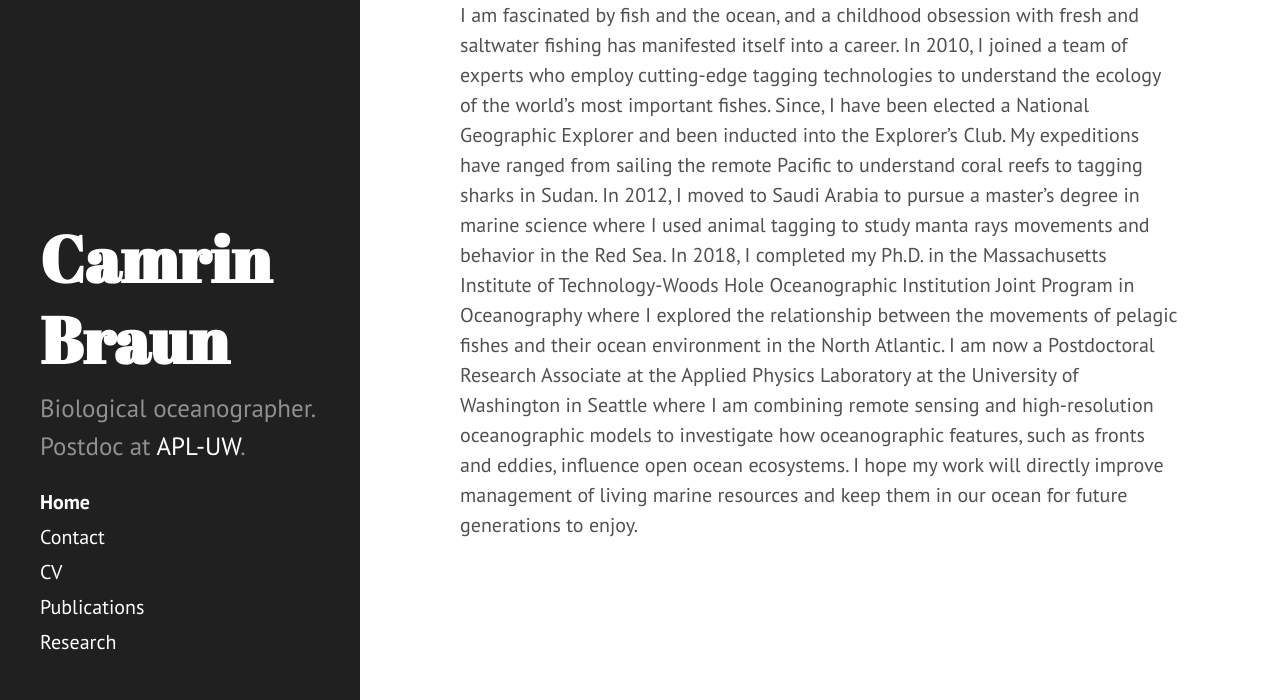
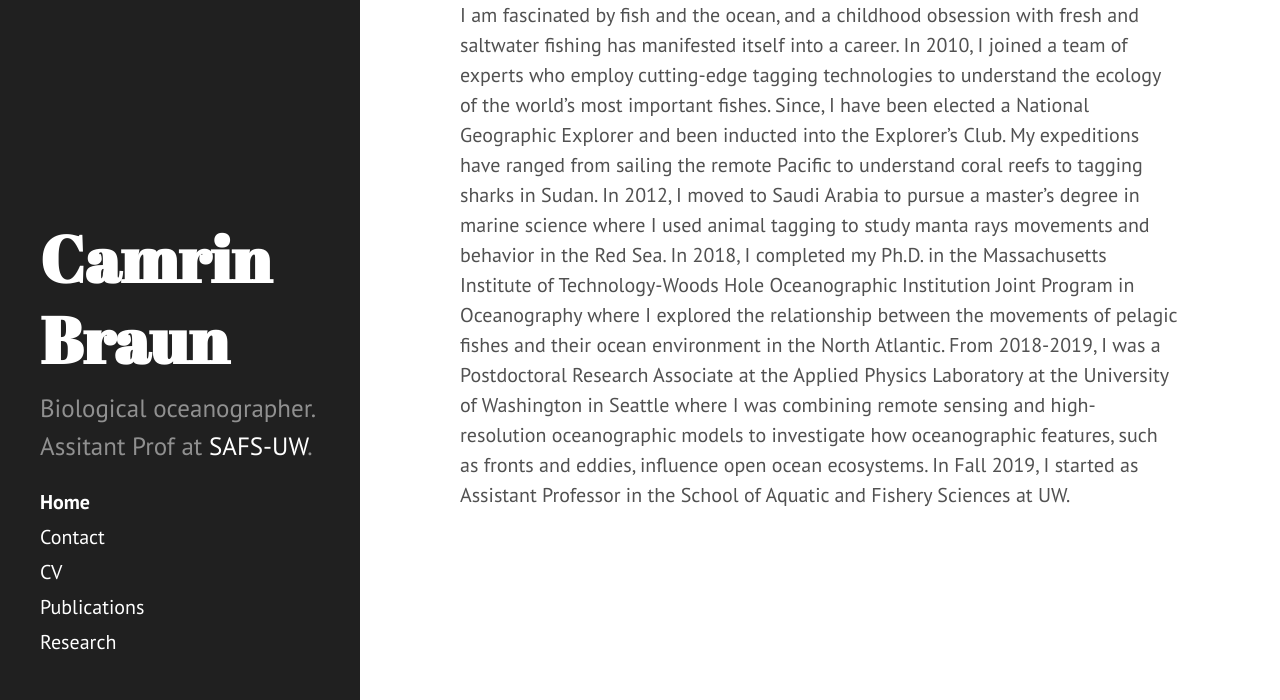
Before and after one commit to camrinbraun/camrinbraun.github.io, a Jekyll site: the page built from index.md, in a window 1280 px wide and 1237 px high. Shown: the part 537-1237 px from the top of the window. Built offline with Jekyll 4.4.1, drawn with Linux system fonts in a browser that asks for light colours; our own code applies the rules of GitHub Pages for plain Markdown files.

Commit message:
quick updates to reflect position change

```diff
--- a/_config.yml
+++ b/_config.yml
@@ -23,7 +23,7 @@ permalink:        pretty
 # Setup
 title:            Camrin Braun
 #tagline:          'A Jekyll theme'
-description:      'Biological oceanographer. Postdoc at <a href="http://www.apl.washington.edu/" target="_blank">APL-UW</a>.'
+description:      'Biological oceanographer. Assitant Prof at <a href="https://fish.uw.edu/" target="_blank">SAFS-UW</a>.'
 baseurl:          /
 
 author:
--- a/index.md
+++ b/index.md
@@ -15,4 +15,4 @@
   Searching for whale sharks in the Azores. Photo by <a href="https://tanesinclair-taylor.com/" target="_blank">Tane Sinclair-Taylor</a>.</figcaption>
 </figure>
 
-I am fascinated by fish and the ocean, and a childhood obsession with fresh and saltwater fishing has manifested itself into a career. In 2010, I joined a team of experts who employ cutting-edge tagging technologies to understand the ecology of the world’s most important fishes. Since, I have been elected a National Geographic Explorer and been inducted into the Explorer’s Club. My expeditions have ranged from sailing the remote Pacific to understand coral reefs to tagging sharks in Sudan. In 2012, I moved to Saudi Arabia to pursue a master’s degree in marine science where I used animal tagging to study manta rays movements and behavior in the Red Sea. In 2018, I completed my Ph.D. in the Massachusetts Institute of Technology-Woods Hole Oceanographic Institution Joint Program in Oceanography where I explored the relationship between the movements of pelagic fishes and their ocean environment in the North Atlantic. I am now a Postdoctoral Research Associate at the Applied Physics Laboratory at the University of Washington in Seattle where I am combining remote sensing and high-resolution oceanographic models to investigate how oceanographic features, such as fronts and eddies, influence open ocean ecosystems. I hope my work will directly improve management of living marine resources and keep them in our ocean for future generations to enjoy.
+I am fascinated by fish and the ocean, and a childhood obsession with fresh and saltwater fishing has manifested itself into a career. In 2010, I joined a team of experts who employ cutting-edge tagging technologies to understand the ecology of the world’s most important fishes. Since, I have been elected a National Geographic Explorer and been inducted into the Explorer’s Club. My expeditions have ranged from sailing the remote Pacific to understand coral reefs to tagging sharks in Sudan. In 2012, I moved to Saudi Arabia to pursue a master’s degree in marine science where I used animal tagging to study manta rays movements and behavior in the Red Sea. In 2018, I completed my Ph.D. in the Massachusetts Institute of Technology-Woods Hole Oceanographic Institution Joint Program in Oceanography where I explored the relationship between the movements of pelagic fishes and their ocean environment in the North Atlantic. From 2018-2019, I was a Postdoctoral Research Associate at the Applied Physics Laboratory at the University of Washington in Seattle where I was combining remote sensing and high-resolution oceanographic models to investigate how oceanographic features, such as fronts and eddies, influence open ocean ecosystems. In Fall 2019, I started as Assistant Professor in the School of Aquatic and Fishery Sciences at UW.
```
